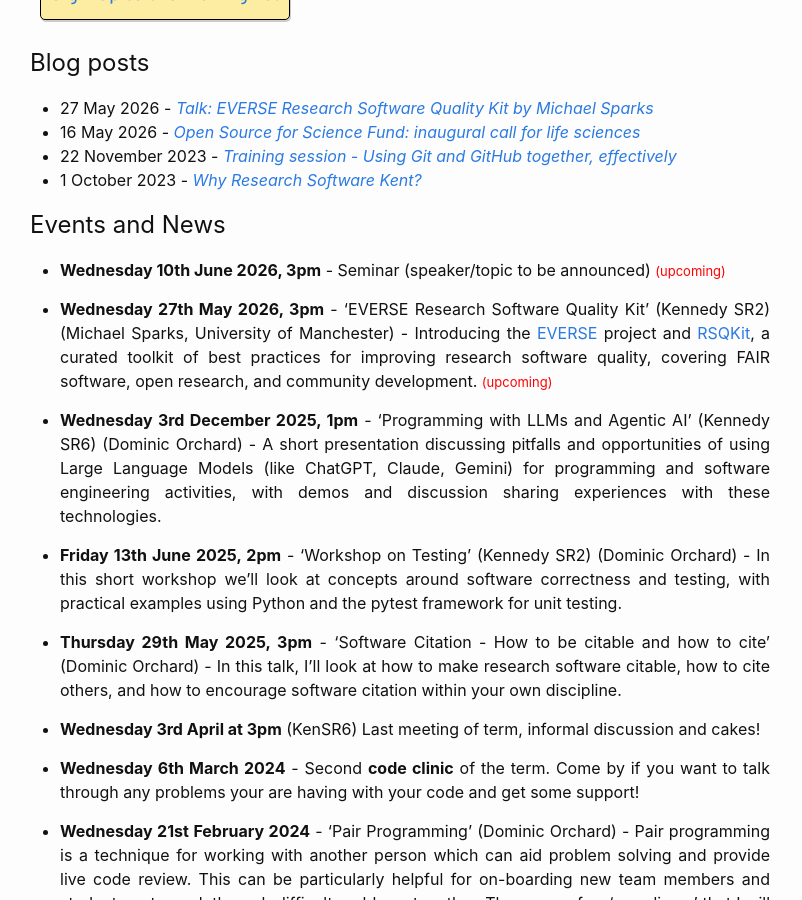
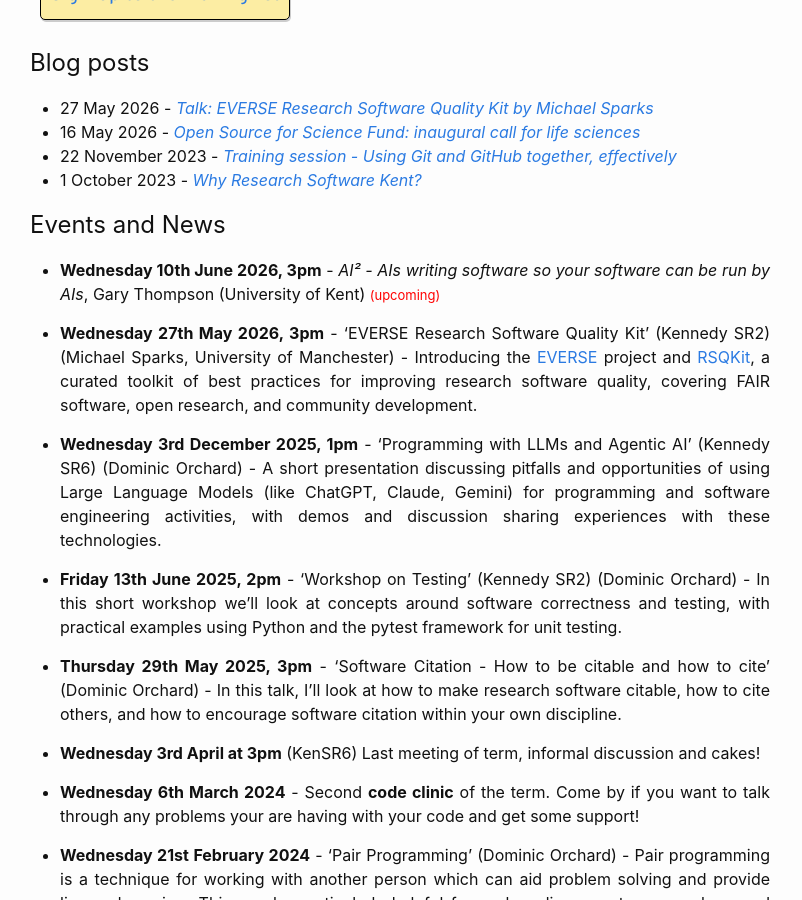
Before and after one commit to Research-Software-Kent/research-software-kent.github.io, a Jekyll site: the page built from index.md, in a window 1280 px wide and 900 px high, scrolled down 454 px. Shown: the whole window, without its empty margins (240-1042 px from the left). Built offline with Jekyll 4.4.1, drawn with Linux system fonts in a browser that asks for light colours.

Commit message:
update talks[

```diff
--- a/index.md
+++ b/index.md
@@ -43,9 +43,9 @@ This group is managed by [Dominic Orchard](https://www.kent.ac.uk/computing/peop
 
 ## Events and News
 
-* __Wednesday 10th June 2026, 3pm__ - Seminar (speaker/topic to be announced) <span style="color:red; font-size:small">(upcoming)</span>
+* __Wednesday 10th June 2026, 3pm__ - _AI² - AIs writing software so your software can be run by AIs_, Gary Thompson (University of Kent) <span style="color:red; font-size:small">(upcoming)</span>
 
-* __Wednesday 27th May 2026, 3pm__ - 'EVERSE Research Software Quality Kit' (Kennedy SR2) (Michael Sparks, University of Manchester) - Introducing the [EVERSE](https://everse.eu/) project and [RSQKit](https://everse.software/RSQKit/), a curated toolkit of best practices for improving research software quality, covering FAIR software, open research, and community development. <span style="color:red; font-size:small">(upcoming)</span>
+* __Wednesday 27th May 2026, 3pm__ - 'EVERSE Research Software Quality Kit' (Kennedy SR2) (Michael Sparks, University of Manchester) - Introducing the [EVERSE](https://everse.eu/) project and [RSQKit](https://everse.software/RSQKit/), a curated toolkit of best practices for improving research software quality, covering FAIR software, open research, and community development.
 
 * __Wednesday 3rd December 2025, 1pm__ - 'Programming with LLMs and Agentic AI' (Kennedy SR6) (Dominic Orchard) - A short presentation discussing pitfalls and opportunities of using Large Language Models (like ChatGPT, Claude, Gemini) for programming and software engineering activities, with demos and discussion sharing experiences with these technologies.
 
```
